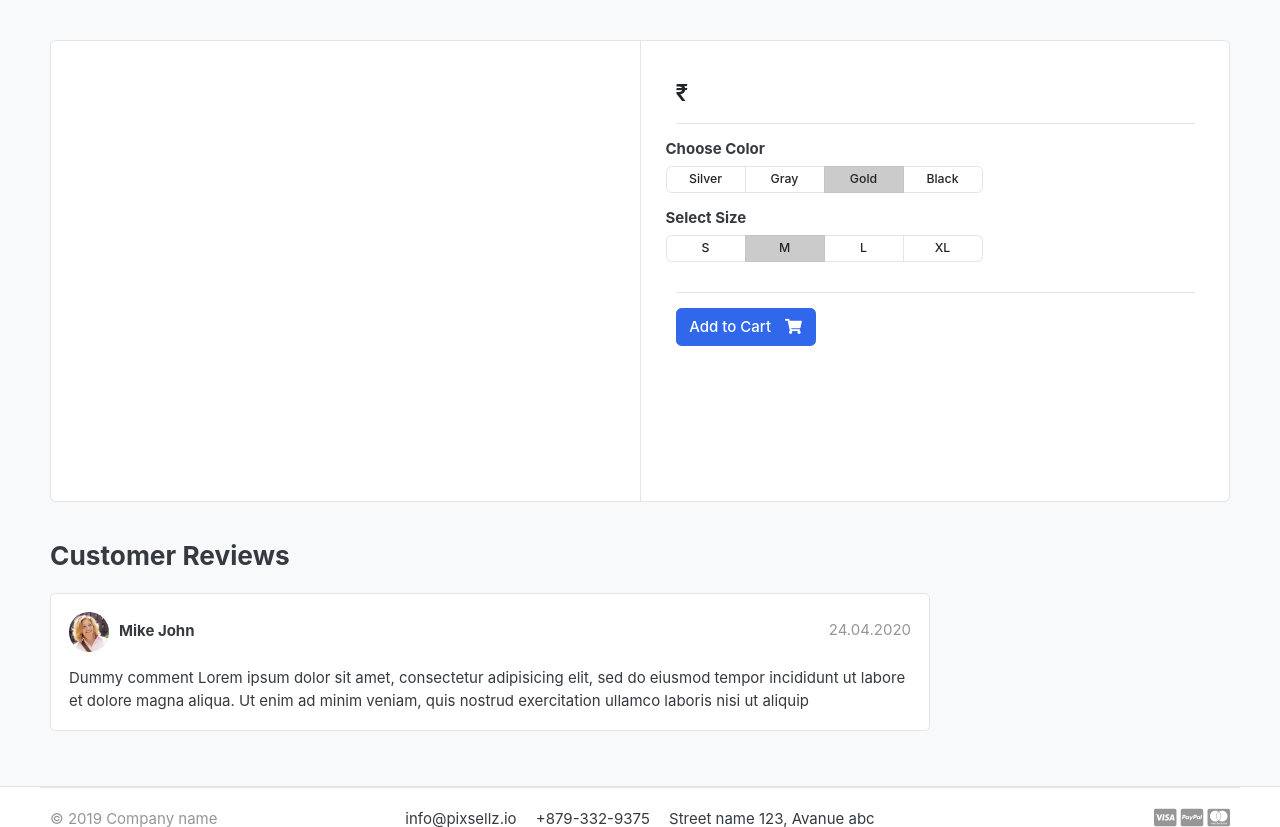
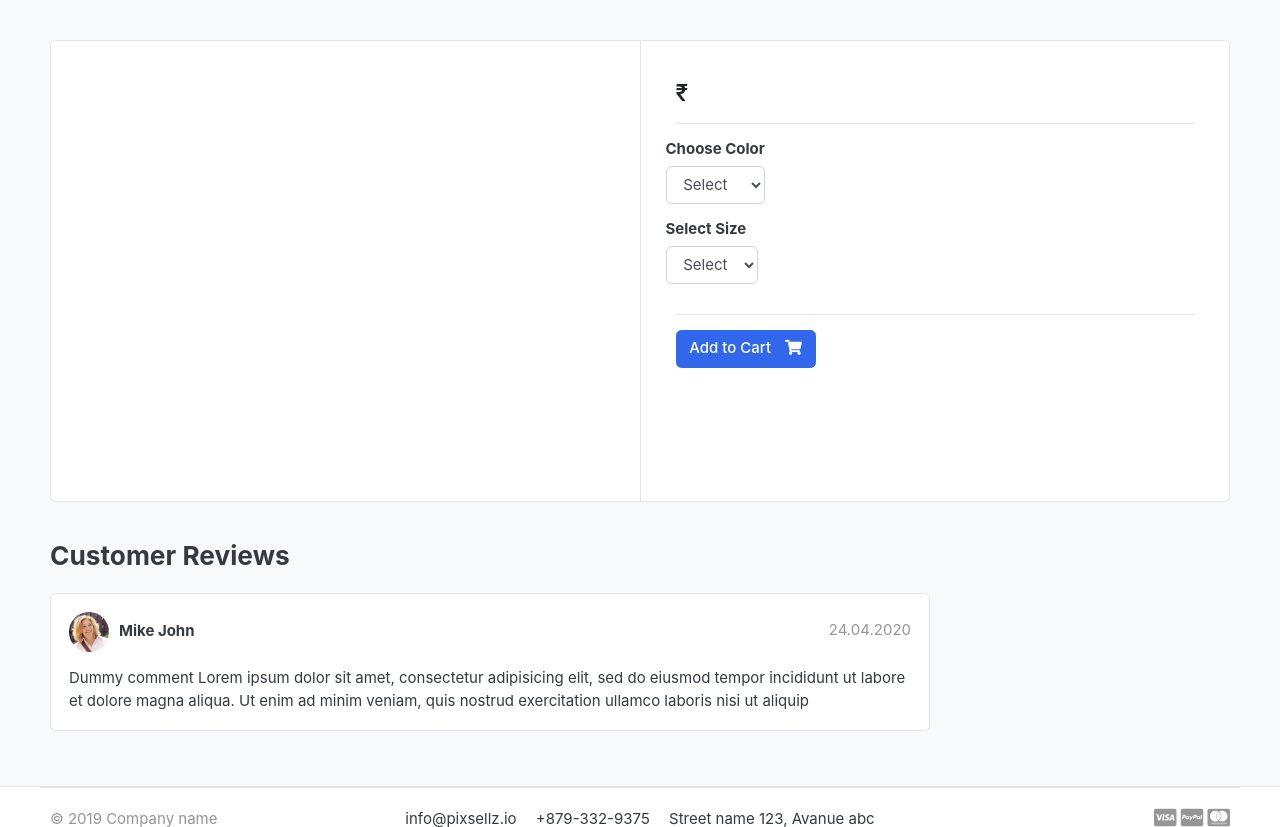
Before and after one commit to satyam1398/greatkart-django, a Django app: template templates/store/product_detail.html in a window 1280 px wide. Shown: the part 118-945 px from the top of the page. Run offline with Django 3.2, Linux system fonts and the light colour scheme; the template is opened without the code that fills it, so the values that code supplies are empty; some libraries are stand-ins or nearby versions; some web fonts are replaced.

Commit message:
Starting Product Variations and Variation Mannger

```diff
--- a/carts/models.py
+++ b/carts/models.py
@@ -1,5 +1,5 @@
 from django.db import models
-from store .models import Product
+from store .models import Product, Variation
 
 # Create your models here.
 class Cart(models.Model):
@@ -11,6 +11,7 @@ class Cart(models.Model):
 
 class CartItem(models.Model):
     product  = models.ForeignKey(Product,on_delete=models.CASCADE)
+    variations = models.ManyToManyField(Variation, blank=True)
     cart     = models.ForeignKey(Cart, on_delete=models.CASCADE)
     quantity = models.IntegerField()
     is_active = models.BooleanField(default=True)
@@ -18,5 +19,5 @@ class CartItem(models.Model):
     def sub_total(self):
         return self.product.price * self.quantity
 
-    def __str__(self):
+    def __unicode__(self):
         return self.product
--- a/carts/views.py
+++ b/carts/views.py
@@ -1,5 +1,5 @@
 from django.shortcuts import render,redirect, get_object_or_404
-from store.models import Product
+from store.models import Product, Variation
 from .models import Cart,CartItem
 # Create your views here.
 from django.http import HttpResponse
@@ -12,6 +12,17 @@ def _cart_id(request):
 
 def add_cart(request, product_id):
     product = Product.objects.get(id=product_id) #get the product_id
+    product_variation = []
+    if request.method == 'POST':
+        for item in request.POST:
+            key = item
+            value = request.POST[key]
+
+            try:
+                variation = Variation.objects.get(product=product, variation_category__iexact=key, variation_value__iexact=value)
+                product_variation.append(variation)
+            except:
+                pass
     try:
         cart = Cart.objects.get(cart_id=_cart_id(request)) #get the cart using the cart id present in the session_key
     except Cart.DoesNotExist:
--- a/templates/store/product_detail.html
+++ b/templates/store/product_detail.html
@@ -20,6 +20,8 @@
 </article> <!-- gallery-wrap .end// -->
 		</aside>
 		<main class="col-md-6 border-left">
+<form action="{% url 'add_cart' single_product.id %}" method="POST">
+	{% csrf_token %}
 		<article class="content-body">
 
 		<h2 class="title">{{ single_product.product_name }}</h2>
@@ -35,39 +37,23 @@
 			<div class="row">
 				<div class="item-option-select">
 					<h6>Choose Color</h6>
-			<div class="btn-group btn-group-sm btn-group-toggle" data-toggle="buttons">
-			  <label class="btn btn-light">
-			    <input type="radio" name="radio_color"> Silver
-			  </label>
-			  <label class="btn btn-light">
-			    <input type="radio" name="radio_color" > Gray
-			  </label>
-			  <label class="btn btn-light active">
-			    <input type="radio" name="radio_color checked"> Gold
-			  </label>
-			  <label class="btn btn-light">
-			    <input type="radio" name="radio_color"> Black
-			  </label>
-			</div>
+						<select name="color" class="form-control" required>
+							<option value="" disabled selected>Select</option>
+							{% for i in single_product.variation_set.colors %}
+							<option value="{{ i.variation_value | lower }}">{{ i.variation_value | capfirst }}</option>
+							{% endfor %}
+						</select>
 				</div>
 			</div> <!-- row.// -->
 			<div class="row">
 				<div class="item-option-select">
 					<h6>Select Size</h6>
-			<div class="btn-group btn-group-sm btn-group-toggle" data-toggle="buttons">
-			  <label class="btn btn-light">
-			    <input type="radio" name="radio_color"> S
-			  </label>
-			  <label class="btn btn-light active">
-			    <input type="radio" name="radio_color" checked> M
-			  </label>
-			  <label class="btn btn-light">
-			    <input type="radio" name="radio_color"> L
-			  </label>
-			  <label class="btn btn-light">
-			    <input type="radio" name="radio_color"> XL
-			  </label>
-			</div>
+						<select name="size" class="form-control" required>
+							<option value="" disabled selected>Select</option>
+							{% for i in single_product.variation_set.sizes %}
+							<option value="{{ i.variation_value | lower }}">{{ i.variation_value | capfirst}}</option>
+							{% endfor %}
+						</select>
 				</div>
 			</div> <!-- row.// -->
 			<hr>
@@ -79,10 +65,11 @@
 								<a href="#" class="btn  btn-success"> <span class="text">Added to Cart</span> <i class="fas fa-check"></i>  </a>
 								<a href="{% url 'cart' %}" class="btn  btn-outline-primary"> <span class="text">View Cart</span> <i class="fas fa-eye"></i>  </a>
 				 {%else%}
-		 				<a href="{% url 'add_cart' single_product.id %}" class="btn  btn-primary"> <span class="text">Add to Cart</span> <i class="fas fa-shopping-cart"></i>  </a>
+				 				<button type="submit" class="btn  btn-primary"> <span class="text">Add to Cart</span> <i class="fas fa-shopping-cart"></i>  </button>
 				 {% endif %}
 			{% endif %}
 		</article> <!-- product-info-aside .// -->
+</form>
 		</main> <!-- col.// -->
 	</div> <!-- row.// -->
 </div> <!-- card.// -->
```
Also changed, not shown: carts/admin.py (+8 -2 lines), store/admin.py (+6 -1 lines), store/models.py (+24 -0 lines), carts/migrations/0002_cartitem_variations.py (added), store/migrations/0002_variation.py (added). Lines whose indentation alone changed are shown as unchanged.
